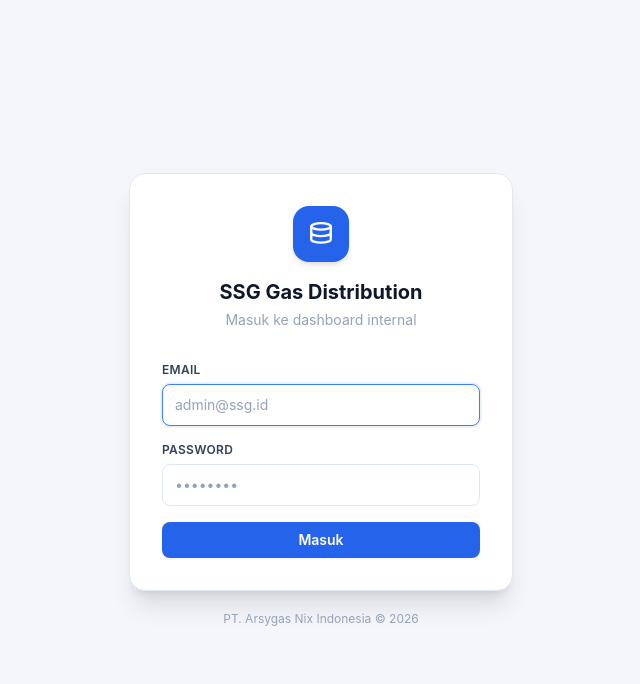
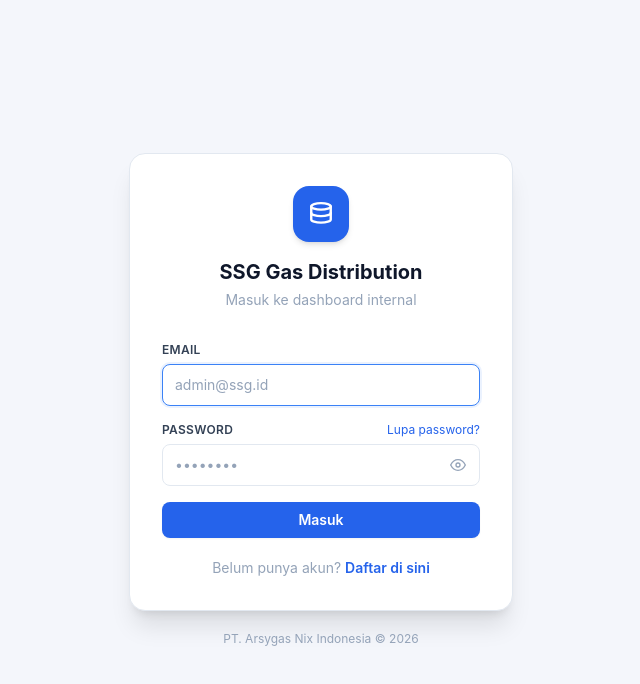
Before and after one commit to alaframa/ssgv2, a Next.js app: page /login in a window 1280 px wide. Shown: the top 684 px of the page, without its empty margins (319-959 px from the left). Built offline with nearby package versions, Linux system fonts and the light colour scheme; no server answers.

Commit message:
sprint 1 done and finiesd

```diff
--- a/app/(auth)/login/page.tsx
+++ b/app/(auth)/login/page.tsx
@@ -4,6 +4,7 @@
 import { useState, useEffect } from "react";
 import { signIn, useSession } from "next-auth/react";
 import { useRouter } from "next/navigation";
+import Link from "next/link";
 
 export default function LoginPage() {
   const { status } = useSession();
@@ -11,17 +12,18 @@ export default function LoginPage() {
 
   const [email, setEmail] = useState("");
   const [password, setPassword] = useState("");
+  const [showPassword, setShowPassword] = useState(false);
   const [error, setError] = useState("");
   const [loading, setLoading] = useState(false);
 
-  // ── Loop prevention: already authenticated → skip login form ──
+  // Loop prevention: already authenticated → skip straight to dashboard
   useEffect(() => {
     if (status === "authenticated") {
       router.replace("/customers");
     }
   }, [status, router]);
 
-  // Show spinner while session status resolves
+  // Show spinner while session resolves or redirecting
   if (status === "loading" || status === "authenticated") {
     return (
       <div className="flex items-center justify-center min-h-screen bg-[var(--bg-base)]">
@@ -53,9 +55,11 @@ export default function LoginPage() {
   return (
     <div className="w-full max-w-sm">
       <div className="bg-[var(--surface)] border border-[var(--border)] rounded-2xl shadow-xl p-8">
+
         {/* Brand */}
         <div className="mb-8 text-center">
-          <div className="inline-flex items-center justify-center w-14 h-14 rounded-2xl bg-[var(--accent)] mb-4 shadow-md">
+          <div className="inline-flex items-center justify-center w-14 h-14 rounded-2xl
+            bg-[var(--accent)] mb-4 shadow-md">
             <svg width="26" height="26" viewBox="0 0 24 24" fill="none"
               stroke="white" strokeWidth="2.2" strokeLinecap="round" strokeLinejoin="round">
               <ellipse cx="12" cy="5" rx="9" ry="3" />
@@ -67,7 +71,10 @@ export default function LoginPage() {
           <p className="text-sm text-[var(--text-muted)] mt-1">Masuk ke dashboard internal</p>
         </div>
 
+        {/* Form */}
         <form onSubmit={handleSubmit} className="space-y-4">
+
+          {/* Email */}
           <div>
             <label className="form-label">Email</label>
             <input
@@ -82,35 +89,96 @@ export default function LoginPage() {
             />
           </div>
 
+          {/* Password + eye toggle */}
           <div>
-            <label className="form-label">Password</label>
+            <div className="flex items-center justify-between mb-1.5">
+              <label className="form-label mb-0">Password</label>
+              <Link
+                href="/forgot-password"
+                className="text-xs text-[var(--accent)] hover:underline"
+                tabIndex={-1}
+              >
+                Lupa password?
+              </Link>
+            </div>
+            <div className="relative">
               <input
-              type="password"
-              className="form-input"
+                type={showPassword ? "text" : "password"}
+                className="form-input pr-10"
                 placeholder="••••••••"
                 value={password}
                 onChange={(e) => setPassword(e.target.value)}
                 required
                 autoComplete="current-password"
               />
+              {/* Eye toggle button */}
+              <button
+                type="button"
+                onClick={() => setShowPassword((v) => !v)}
+                className="absolute right-3 top-1/2 -translate-y-1/2
+                  text-[var(--text-muted)] hover:text-[var(--text-primary)]
+                  transition-colors p-0.5"
+                tabIndex={-1}
+                aria-label={showPassword ? "Sembunyikan password" : "Tampilkan password"}
+              >
+                {showPassword ? (
+                  /* Eye-off icon */
+                  <svg width="16" height="16" viewBox="0 0 24 24" fill="none"
+                    stroke="currentColor" strokeWidth="2" strokeLinecap="round" strokeLinejoin="round">
+                    <path d="M17.94 17.94A10.07 10.07 0 0 1 12 20c-7 0-11-8-11-8a18.45 18.45 0 0 1 5.06-5.94M9.9 4.24A9.12 9.12 0 0 1 12 4c7 0 11 8 11 8a18.5 18.5 0 0 1-2.16 3.19m-6.72-1.07a3 3 0 1 1-4.24-4.24" />
+                    <line x1="1" y1="1" x2="23" y2="23" />
+                  </svg>
+                ) : (
+                  /* Eye icon */
+                  <svg width="16" height="16" viewBox="0 0 24 24" fill="none"
+                    stroke="currentColor" strokeWidth="2" strokeLinecap="round" strokeLinejoin="round">
+                    <path d="M1 12s4-8 11-8 11 8 11 8-4 8-11 8-11-8-11-8z" />
+                    <circle cx="12" cy="12" r="3" />
+                  </svg>
+                )}
+              </button>
+            </div>
           </div>
 
+          {/* Error message */}
           {error && (
-            <div className="text-sm text-[var(--error)] bg-[var(--error-bg)] border border-red-200
-                            rounded-lg px-3 py-2">
+            <div className="flex items-center gap-2 text-sm text-[var(--error)]
+              bg-[var(--error-bg)] border border-red-200 rounded-lg px-3 py-2">
+              <svg width="14" height="14" viewBox="0 0 24 24" fill="none"
+                stroke="currentColor" strokeWidth="2" strokeLinecap="round" strokeLinejoin="round"
+                className="shrink-0">
+                <circle cx="12" cy="12" r="10" />
+                <line x1="12" y1="8" x2="12" y2="12" />
+                <line x1="12" y1="16" x2="12.01" y2="16" />
+              </svg>
               {error}
             </div>
           )}
 
+          {/* Submit */}
           <button type="submit" disabled={loading} className="btn-pri w-full justify-center mt-2">
             {loading ? (
               <span className="flex items-center gap-2">
-                <span className="w-4 h-4 border-2 border-white border-t-transparent rounded-full animate-spin" />
+                <span className="w-4 h-4 border-2 border-white border-t-transparent
+                  rounded-full animate-spin" />
                 Memproses...
               </span>
-            ) : "Masuk"}
+            ) : (
+              "Masuk"
+            )}
           </button>
         </form>
+
+        {/* Register link */}
+        <p className="text-center text-sm text-[var(--text-muted)] mt-5">
+          Belum punya akun?{" "}
+          <Link
+            href="/register"
+            className="text-[var(--accent)] font-semibold hover:underline"
+          >
+            Daftar di sini
+          </Link>
+        </p>
       </div>
 
       <p className="text-center text-xs text-[var(--text-muted)] mt-5">
--- a/app/api/branches/route.ts
+++ b/app/api/branches/route.ts
@@ -3,7 +3,7 @@
 import { NextResponse } from "next/server";
 import { getServerSession } from "next-auth";
 import { authOptions } from "@/lib/auth";
-import prisma from "@/lib/prisma";
+import { prisma } from "@/lib/prisma";
 
 export async function GET() {
   const session = await getServerSession(authOptions);
--- a/app/layout.tsx
+++ b/app/layout.tsx
@@ -2,21 +2,19 @@
 
 import type { Metadata } from "next";
 import "./globals.css";
+import RootProviders from "@/components/RootProviders";
 
 export const metadata: Metadata = {
   title: "SSG Gas Distribution V2",
   description: "Internal admin platform — PT. Arsygas Nix Indonesia",
 };
 
-/**
- * Root layout — plain Server Component, NO SessionProvider here.
- * SessionProvider only lives in app/(dashboard)/layout.tsx
- * to avoid wrapping the /login page and causing auth loops.
- */
 export default function RootLayout({ children }: { children: React.ReactNode }) {
   return (
     <html lang="id">
-      <body>{children}</body>
+      <body>
+        <RootProviders>{children}</RootProviders>
+      </body>
     </html>
   );
 }
--- /dev/null
+++ b/components/RootProviders.tsx
@@ -0,0 +1,8 @@
+// components/RootProviders.tsx
+"use client";
+
+import { SessionProvider } from "next-auth/react";
+
+export default function RootProviders({ children }: { children: React.ReactNode }) {
+  return <SessionProvider>{children}</SessionProvider>;
+}
--- a/components/SessionWrapper.tsx
+++ b/components/SessionWrapper.tsx
@@ -1,13 +1,10 @@
 // components/SessionWrapper.tsx
 "use client";
 
-import { SessionProvider } from "next-auth/react";
 import { BranchProvider } from "@/lib/branch-context";
 
+// SessionProvider is now at root (app/layout.tsx).
+// This wrapper only adds BranchProvider for dashboard routes.
 export default function SessionWrapper({ children }: { children: React.ReactNode }) {
-  return (
-    <SessionProvider>
-      <BranchProvider>{children}</BranchProvider>
-    </SessionProvider>
-  );
+  return <BranchProvider>{children}</BranchProvider>;
 }
--- a/lib/auth.ts
+++ b/lib/auth.ts
@@ -3,7 +3,9 @@
 import { NextAuthOptions } from "next-auth";
 import CredentialsProvider from "next-auth/providers/credentials";
 import bcrypt from "bcryptjs";
-import prisma from "@/lib/prisma";
+// import prisma from "@/lib/prisma";
+import { prisma } from "@/lib/prisma";
+
 
 export const authOptions: NextAuthOptions = {
   session: {
```
Also changed, not shown: app/not-found.tsx (added, +135 -0 lines), middleware.ts (+26 -16 lines). Lines whose indentation alone changed are shown as unchanged.
